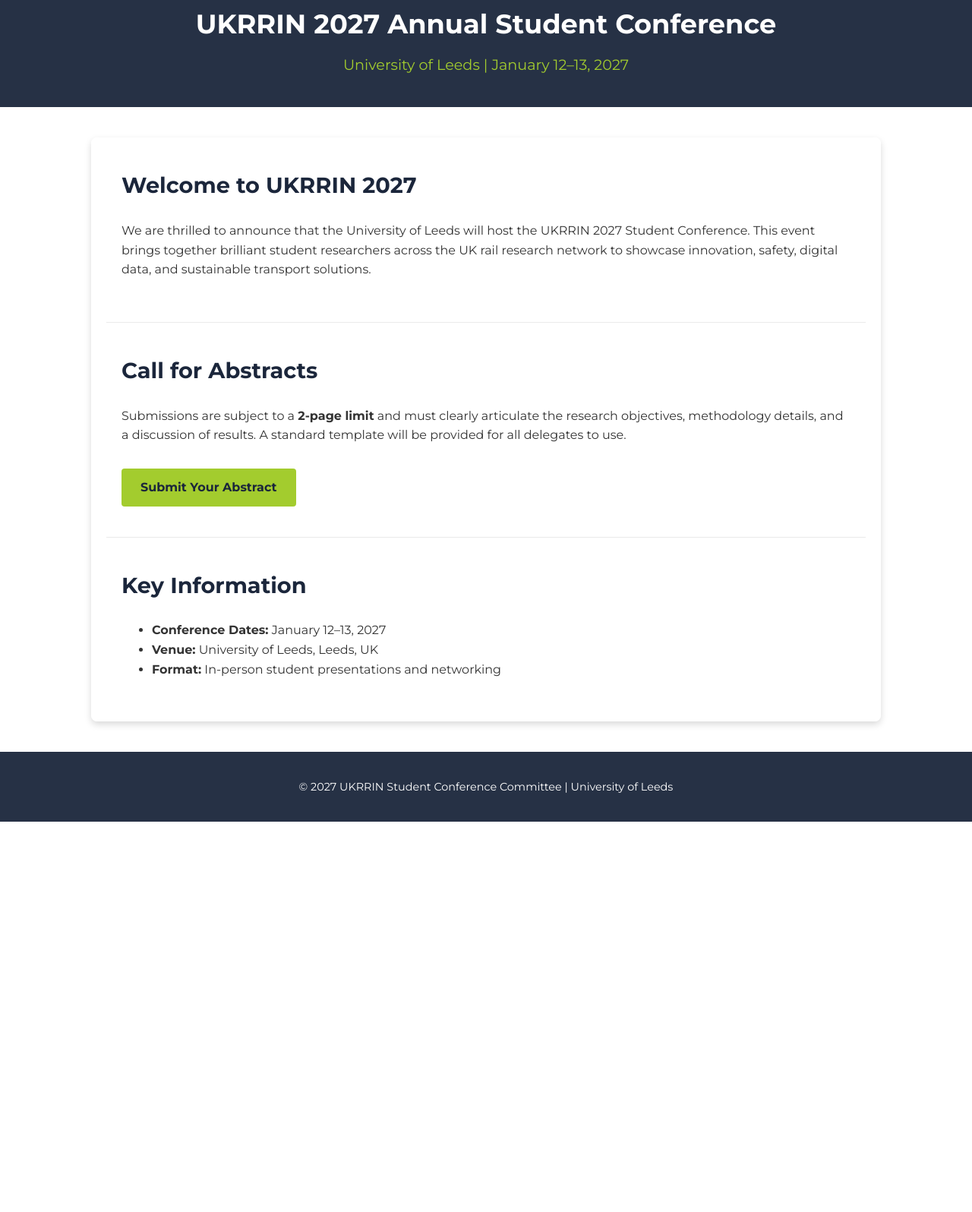
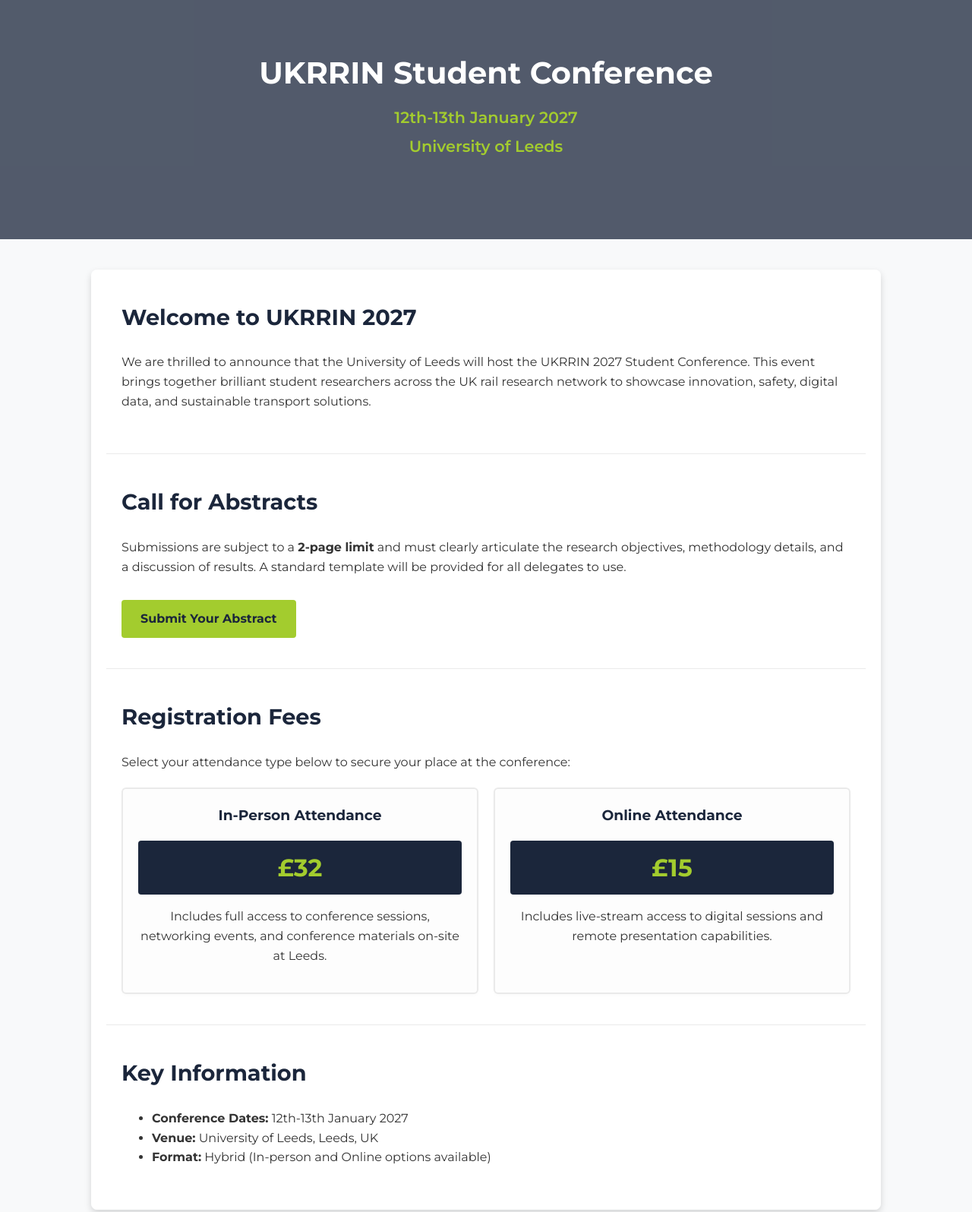
Before and after one commit to UKRRIN2027/ukrrin2027.github.io, a plain HTML site: page index.html in a window 1280 px wide. Shown: the part 36-1632 px from the top of the page at 76% size. Before the commit the page ends 1118 px from the top, so only its background shows below. Drawn offline with Linux system fonts and the light colour scheme.

Commit message:
Enhance hero banner and registration details
Updated styles and content for the hero banner and registration section.

```diff
--- a/index.html
+++ b/index.html
@@ -18,27 +18,44 @@
             margin: 0;
             padding: 0;
             color: var(--text-color);
-            /* Background Wallpaper Setup */
+            background-color: #f8f9fa;
+            line-height: 1.6;
+        }
+        /* Hero Banner / Wallpaper Section */
+        .hero-banner {
+            position: relative;
             background-image: url('32378.jpg');
             background-size: cover;
             background-position: center;
             background-attachment: fixed;
-            line-height: 1.6;
+            color: white;
+            text-align: center;
+            padding: 100px 20px;
         }
-        header {
-            background-color: rgba(27, 38, 59, 0.95);
-            color: white;
-            padding: 2.5rem 1rem;
-            text-align: center;
+        .hero-overlay {
+            position: absolute;
+            top: 0;
+            left: 0;
+            width: 100%;
+            height: 100%;
+            background-color: rgba(27, 38, 59, 0.75);
+            z-index: 1;
         }
-        header h1 {
+        .hero-content {
+            position: relative;
+            z-index: 2;
+            max-width: 800px;
+            margin: 0 auto;
+        }
+        .hero-content h1 {
             margin: 0 0 10px 0;
-            font-size: 2.2rem;
+            font-size: 2.5rem;
         }
-        header p {
-            font-size: 1.2rem;
+        .hero-content p {
+            font-size: 1.3rem;
             color: var(--accent-color);
-            margin: 0;
+            margin: 5px 0;
+            font-weight: 600;
         }
         .container {
             max-width: 1000px;
@@ -59,6 +76,36 @@
             color: var(--primary-color);
             font-size: 1.8rem;
             margin-top: 0;
+        }
+        /* Registration Pricing Grid */
+        .pricing-grid {
+            display: flex;
+            gap: 20px;
+            margin-top: 20px;
+            flex-wrap: wrap;
+        }
+        .price-card {
+            flex: 1;
+            min-width: 250px;
+            background: #fdfdfd;
+            border: 2px solid #eaeaea;
+            border-radius: 6px;
+            padding: 20px;
+            text-align: center;
+            box-shadow: 0 2px 4px rgba(0,0,0,0.02);
+        }
+        .price-card h3 {
+            color: var(--primary-color);
+            margin-top: 0;
+        }
+        .price {
+            font-size: 2rem;
+            font-weight: 700;
+            color: var(--accent-color);
+            background: #1b263b;
+            padding: 10px;
+            border-radius: 4px;
+            margin: 15px 0;
         }
         .btn {
             display: inline-block;
@@ -86,10 +133,15 @@
 </head>
 <body>
 
-    <header>
-        <h1>UKRRIN 2027 Annual Student Conference</h1>
-        <p>University of Leeds | January 12–13, 2027</p>
-    </header>
+    <!-- Hero Wallpaper Banner -->
+    <div class="hero-banner">
+        <div class="hero-overlay"></div>
+        <div class="hero-content">
+            <h1>UKRRIN Student Conference</h1>
+            <p>12th-13th January 2027</p>
+            <p>University of Leeds</p>
+        </div>
+    </div>
 
     <div class="container">
         <!-- Welcome / About Section -->
@@ -105,13 +157,31 @@
             <a href="#submit" class="btn">Submit Your Abstract</a>
         </section>
 
+        <!-- Registration Section -->
+        <section>
+            <h2>Registration Fees</h2>
+            <p>Select your attendance type below to secure your place at the conference:</p>
+            <div class="pricing-grid">
+                <div class="price-card">
+                    <h3>In-Person Attendance</h3>
+                    <div class="price">£32</div>
+                    <p>Includes full access to conference sessions, networking events, and conference materials on-site at Leeds.</p>
+                </div>
+                <div class="price-card">
+                    <h3>Online Attendance</h3>
+                    <div class="price">£15</div>
+                    <p>Includes live-stream access to digital sessions and remote presentation capabilities.</p>
+                </div>
+            </div>
+        </section>
+
         <!-- Key Dates & Info -->
         <section>
             <h2>Key Information</h2>
             <ul>
-                <li><strong>Conference Dates:</strong> January 12–13, 2027</li>
+                <li><strong>Conference Dates:</strong> 12th-13th January 2027</li>
                 <li><strong>Venue:</strong> University of Leeds, Leeds, UK</li>
-                <li><strong>Format:</strong> In-person student presentations and networking</li>
+                <li><strong>Format:</strong> Hybrid (In-person and Online options available)</li>
             </ul>
         </section>
     </div>
```
